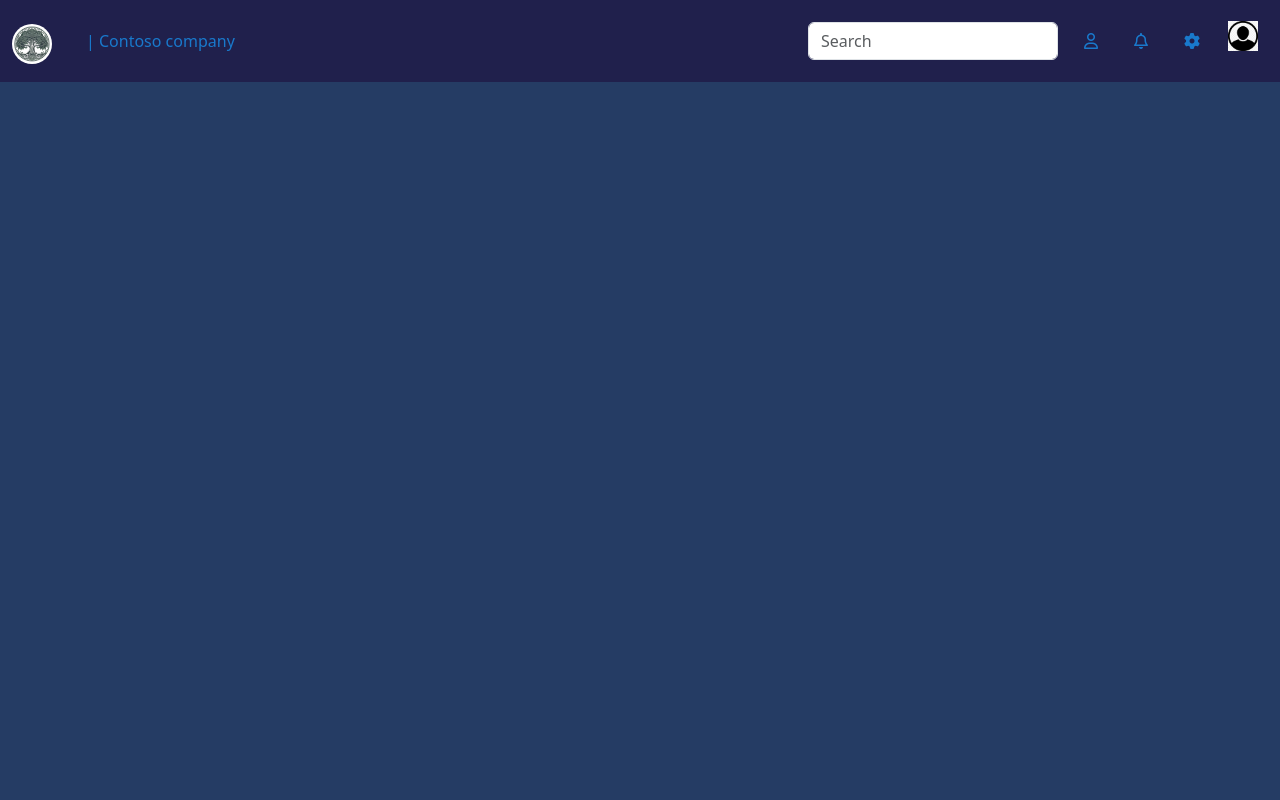
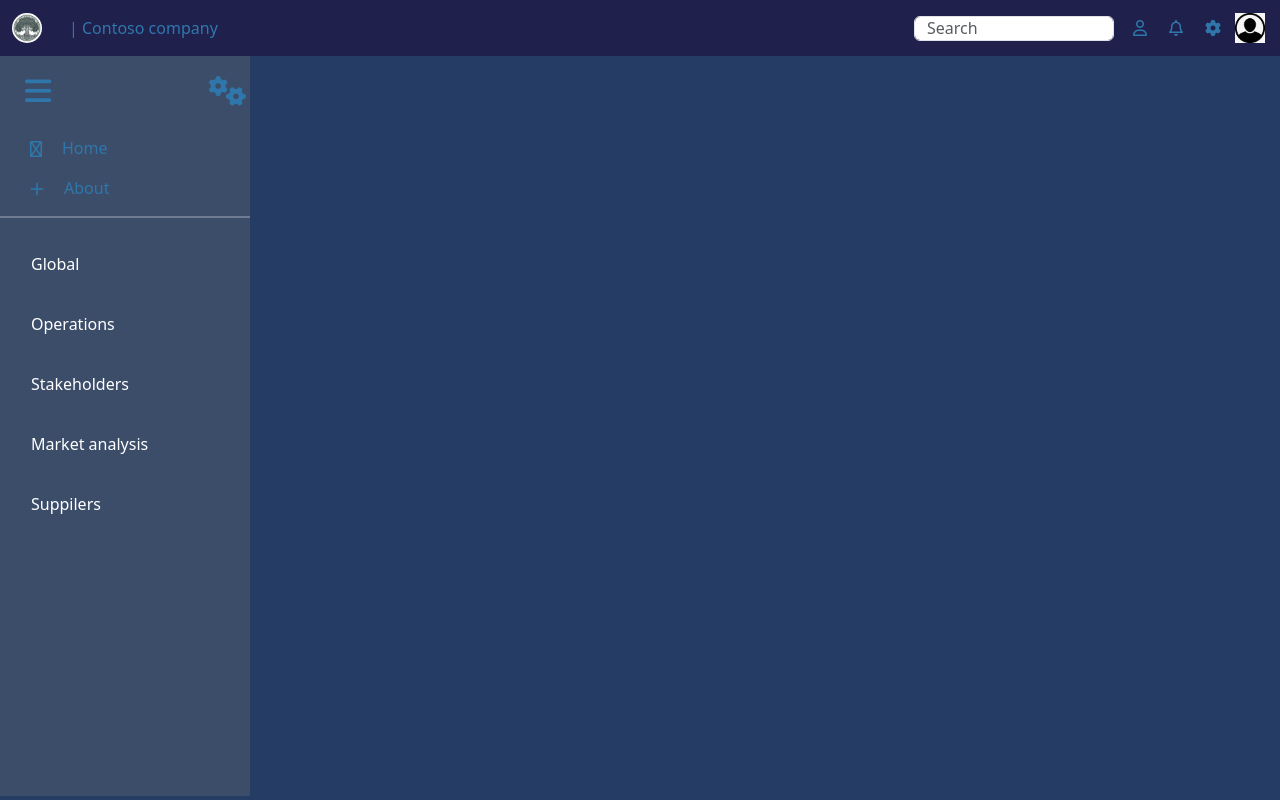
Before and after one commit to Vitorio-dev/contoso-clone, a plain HTML site: page index.html in a window 1280 px wide. Drawn offline with Linux system fonts and the light colour scheme.

Commit message:
ultima versão

```diff
--- a/fundo.css
+++ /dev/null
@@ -1,66 +0,0 @@
-* {
-    margin: 0;
-    padding: 0;
-  }
-
-  :root {
-    --cor-de-fundo-principal: rgb(37, 60, 100);
-    --cor-de-fundo-secundaria: rgb(32, 32, 76);
-    --cor-de-fundo-section: rgb(60, 77, 106);
-    --cor-fonte-secundaria: rgb(25, 121, 204);
-    --cor-fonte-principal: rgb(255, 255, 255);
-  }
-
-  /* Aplica o fundo no header */
-  header.cabecalho {
-    background-color: var(--cor-de-fundo-secundaria);
-    padding: 0.3rem 0; /* Ajuste para a altura do header */
-  }
-
-  /* Estilo da Navbar */
-  .navbar {
-    background-color: transparent !important; /* Deixe transparente para o fundo do header aparecer */
-    color: var(--cor-fonte-principal) !important;
-  }
-
-  .navbar-brand {
-    display: flex;
-    align-items: center;
-  }
-
-  .navbar-nav.left {
-    flex: 1;
-    display: flex;
-    justify-content: flex-start;
-  }
-
-  .navbar-nav.right {
-    display: flex;
-    justify-content: flex-end;
-  }
-
-  /* Ajustando as listas e os links dentro da navbar */
-  .navbar-nav li {
-    padding-left: 10px;
-    padding-right: 10px;
-  }
-
-  /* Tamanho das imagens dentro da navbar */
-  .navbar-nav img {
-    width: 30px;
-    height: 30px;
-  }
-
-  /* Ajustando a barra de pesquisa */
-  .form-control {
-    max-width: 250px;
-  }
-
-  /* Estilos para os links da navbar */
-  .navbar-nav .nav-link {
-    color: var(--cor-fonte-principal) !important;
-  }
-
-  .navbar-nav .nav-link:hover {
-    color: var(--cor-fonte-secundaria) !important;
-  }
--- a/index.html
+++ b/index.html
@@ -23,7 +23,6 @@
       referrerpolicy="no-referrer"
     />
     <link rel="stylesheet" href="style/style.css" />
-
   </head>
   <body>
     <header class="cabecalho">
@@ -72,12 +71,57 @@
                   ><i class="fa-solid fa-gear"></i
                 ></a>
               </li>
-              <li><img src="img/foto.png" alt="foto" /></li>
+              <li><img class="img" src="img/foto.png" alt="foto" /></li>
             </ul>
           </div>
         </div>
       </nav>
     </header>
+    <main>
+      <section class="sidebar">
+        <nav
+          id="sidebar"
+          class="col-md-3 col-lg-2 d-md-block bg-dark text-white fixed-left"
+        >
+          <div class="position-sticky">
+            <div id="sidebar__opcoes">
+              <i class="fa-solid fa-bars"></i>
+              <i class="fa-solid fa-gears"></i>
+            </div>
+
+            <div id="sidebar__opcoes2">
+              <a class="nav-link text-white" href="#" id="um"
+                ><i class="fa-regular fa-house"></i>
+                <p>Home</p></a
+              >
+
+              <a class="nav-link text-white" id="dois" href="#">
+                <i class="fa-regular fa-plus"></i> About</a
+              >
+            </div>
+            <hr />
+            <ul class="nav flex-column" id="lista">
+              <li class="nav-item">
+                <a class="nav-link text-white" href="#">Global</a>
+              </li>
+              <li class="nav-item">
+                <a class="nav-link text-white" href="#">Operations</a>
+              </li>
+              <li class="nav-item">
+                <a class="nav-link text-white" href="#">Stakeholders</a>
+              </li>
+              <li class="nav-item">
+                <a class="nav-link text-white" href="#">Market analysis</a>
+              </li>
+              <li class="nav-item">
+                <a class="nav-link text-white" href="#">Suppilers</a>
+              </li>
+            </ul>
+          </div>
+        </nav>
+      </section>
+    </main>
     <script src="./bootstrap-5.3.3-dist/bootstrap-5.3.3-dist/js/bootstrap.min.js"></script>
+    <script src="script/opcoes.js"></script>
   </body>
 </html>
--- a/style/header.css
+++ b/style/header.css
@@ -1,6 +1,5 @@
 header.cabecalho {
   background-color: var(--cor-de-fundo-secundaria);
-    padding: 0.3rem 0;
 }
 
 .navbar {
@@ -25,17 +24,19 @@ header.cabecalho {
 }
 
 .navbar-nav li {
-    padding-left: 10px;
-    padding-right: 10px;
+  padding-left: 3px;
+  padding-right: 3px;
 }
 
 .navbar-nav img {
+  margin-top: 5px;
   width: 30px;
   height: 30px;
 }
 
 .form-control {
-    max-width: 250px;
+  max-width: 200px;
+  max-height: 25px;
 }
 
 .navbar-nav .nav-link {
@@ -47,9 +48,8 @@ header.cabecalho {
 }
 
 .navbar-brand img {
-    margin-top: 6px;
-    width: 40px;
-    height: 40px;
+  width: 30px;
+  height: 30px;
   border-radius: 50%;
   object-fit: cover;
 }
--- /dev/null
+++ b/style/opcoes.css
@@ -0,0 +1,87 @@
+    #sidebar {
+        position: fixed;
+        top: 56px;
+        left: 0;
+        width: 250px;
+        height: calc(100vh - 60px);
+        background-color: var(--cor-de-fundo-section) !important;
+        color: var(--cor-fonte-secundaria) !important;
+        padding-top: 20px;
+        transition: left 0.3s ease;
+
+    }
+
+    #sidebar__opcoes {
+        cursor: pointer;
+        display: flex;
+        margin-left: 25px;
+        margin-bottom: 30px;
+        gap: 70%;
+        font-size: 30px;
+        align-items: center;
+        color: var(--cor-fonte-secundaria) !important;
+    }
+
+    #sidebar__opcoes2 #um{
+        display: flex;
+        gap: 20px;
+        margin-left: 25px;
+    }
+    #sidebar__opcoes2 .fa-regular {
+        margin-top: 5px;
+        margin-left: 5px;
+    }
+
+    #sidebar__opcoes2 #dois{
+        display: flex;
+        gap: 20px;
+        margin-left: 25px;
+    }
+
+    hr{
+        border: 1px solid var(--cor-fonte-principal);
+    }
+
+
+    #sidebar .nav-item {
+        padding: 10px 15px;
+    }
+
+    #sidebar .nav-link {
+        color: var(--cor-fonte-secundaria) !important;
+        text-decoration: none;
+    }
+
+    #sidebar #lista a {
+        color: var(--cor-fonte-principal) !important;
+    }
+
+    #sidebar .nav-link:hover {
+        background-color: var(--cor-fonte-secundaria);
+        border-radius: 5px;
+    }
+
+    main {
+        margin-left: 250px;
+        padding-top: 60px;
+        transition: margin-left 0.3s ease;
+    }
+
+    @media (max-width: 768px) {
+        #sidebar {
+            position: absolute;
+            top: 0;
+            left: -250px;
+            width: 100%;
+            height: 100vh;
+        }
+
+        #sidebar.active {
+            left: 0;
+        }
+
+        main {
+            margin-left: 0;
+            padding-top: 20px;
+        }
+    }
--- a/style/style.css
+++ b/style/style.css
@@ -1,4 +1,5 @@
 @import url('header.css');
+@import url('opcoes.css');
 
 * {
     margin: 0;
@@ -9,7 +10,7 @@
     --cor-de-fundo-principal: rgb(37, 60, 100);
     --cor-de-fundo-secundaria: rgb(32, 32, 76);
     --cor-de-fundo-section: rgb(60, 77, 106);
-    --cor-fonte-secundaria: rgb(25, 121, 204);
+    --cor-fonte-secundaria: rgb(47, 119, 171);
     --cor-fonte-principal: rgb(255, 255, 255);
   }
 
```
Also changed, not shown: script/opcoes.js (added). Lines whose indentation alone changed are shown as unchanged.
